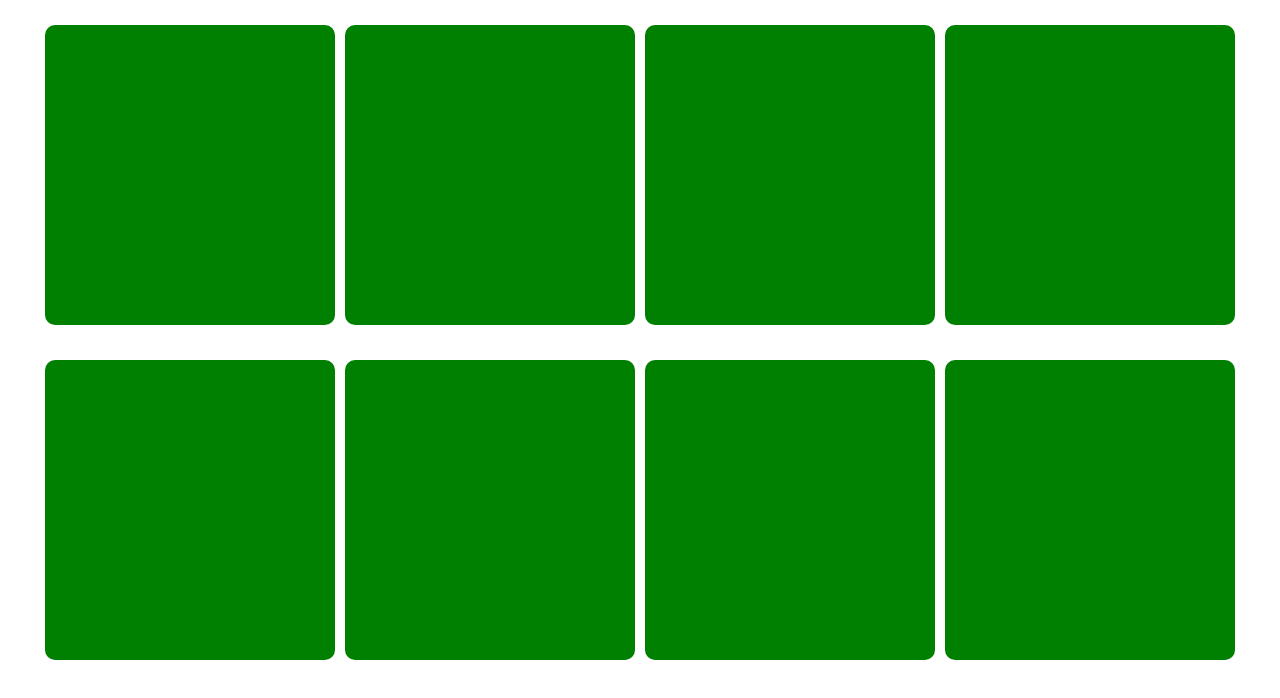
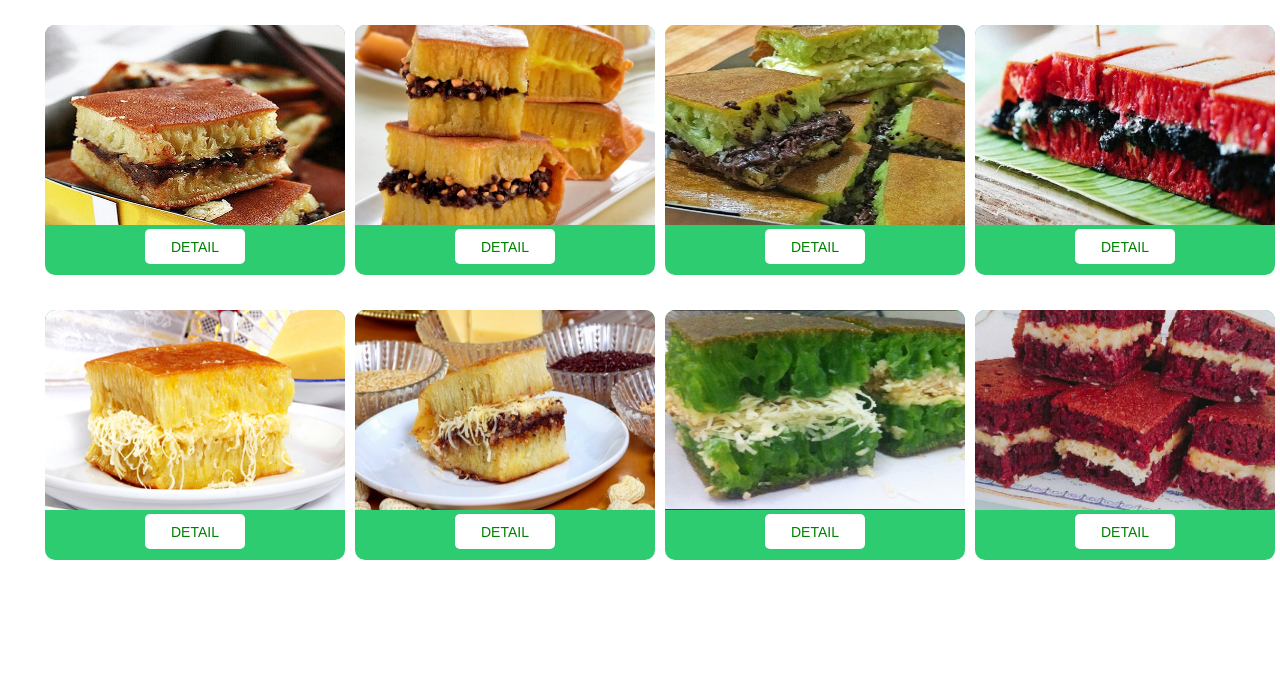
Before and after one commit to martabak-manis/food-catalog, a plain HTML site: page index.html in a window 1280 px wide. Drawn offline with Linux system fonts and the light colour scheme.

Commit message:
updatebuttonaddimage

```diff
--- a/index.html
+++ b/index.html
@@ -11,16 +11,16 @@
 
 <body>
   <div class="main">
-    <div class="box-food"></div>
-    <div class="box-food"></div>
-    <div class="box-food"></div>
-    <div class="box-food"></div>
+    <div class="box-food"><img src="martabak-coklat.jpg"><input id="martabak-coklat" class="box-food-button" type="button" value="Detail"></div>
+    <div class="box-food"><img src="martabak-coklat-kacang.jpg"><input id="martabak-coklat-kacang" class="box-food-button" type="button" value="Detail"></div>
+    <div class="box-food"><img src="martabak-coklat-pandan.jpg"><input id="martabak-coklat-pandan" class="box-food-button" type="button" value="Detail"></div>
+    <div class="box-food"><img src="martabak-coklat-redvelvet.jpg"><input id="martabak-coklat-redvelvet" class="box-food-button" type="button" value="Detail"></div>
   </div>
   <div class="main">
-    <div class="box-food"></div>
-    <div class="box-food"></div>
-    <div class="box-food"></div>
-    <div class="box-food"></div>
+    <div class="box-food"><img src="martabak-keju.jpg"><input id="martabak-keju" class="box-food-button" type="button" value="Detail"></div>
+    <div class="box-food"><img src="martabak-keju-kacang-coklat.jpg"><input id="martabak-keju-kacang-coklat" class="box-food-button" type="button" value="Detail"></div>
+    <div class="box-food"><img src="martabak-keju-pandan.jpeg"><input id="martabak-keju-pandan" class="box-food-button" type="button" value="Detail"></div>
+    <div class="box-food"><img src="martabak-keju-redvelvet.jpg"><input id="martabak-keju-redvelvet" class="box-food-button" type="button" value="Detail"></div>
   </div>
 </body>
 
--- a/style.css
+++ b/style.css
@@ -8,8 +8,34 @@
 
 .box-food {
   width: 300px;
-  height: 300px;
-  background-color: green;
+  height: 250px;
+  background-color: #2ecc71;
   margin: 10px 5px 10px 5px;
   border-radius: 10px;
+  text-align: center;
 }
+
+.box-food img {
+  width: 300px;
+  height: 200px;
+  border-top-left-radius: 10px;
+  border-top-right-radius: 10px;
+}
+
+.box-food-button {
+  width: 100px;
+  height: 35px;
+  background-color: white;
+  border: none;
+  color: green;
+  border-radius: 5px;
+  text-transform: uppercase;
+  font-size: 14px;
+}
+
+.box-food-button:hover {
+  text-decoration: none;
+  color: #fff;
+  background-color: #27ae60;
+  cursor: pointer;
+}
```
